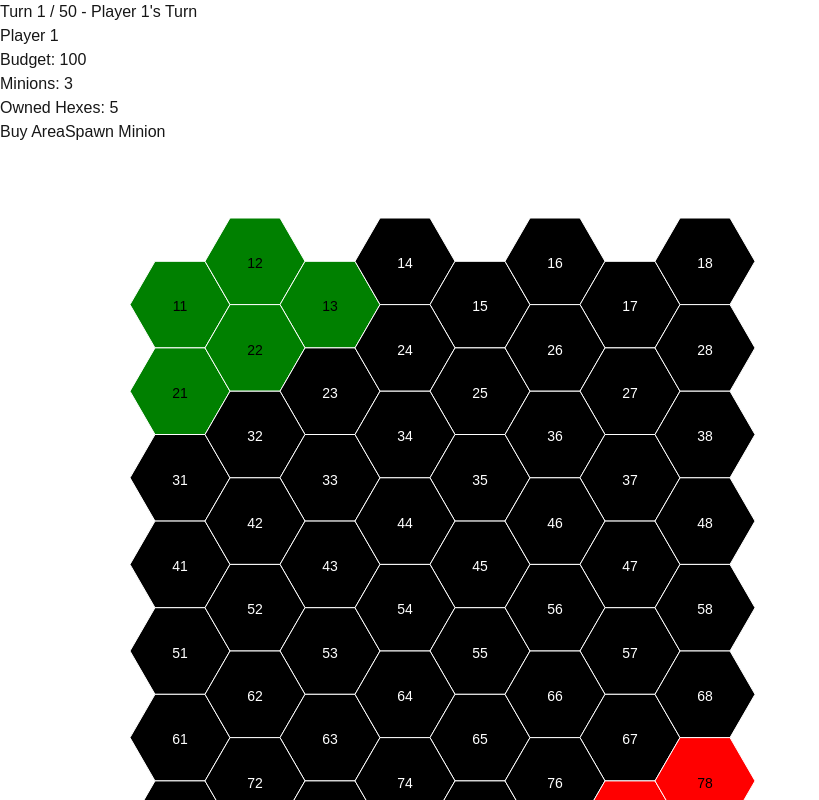
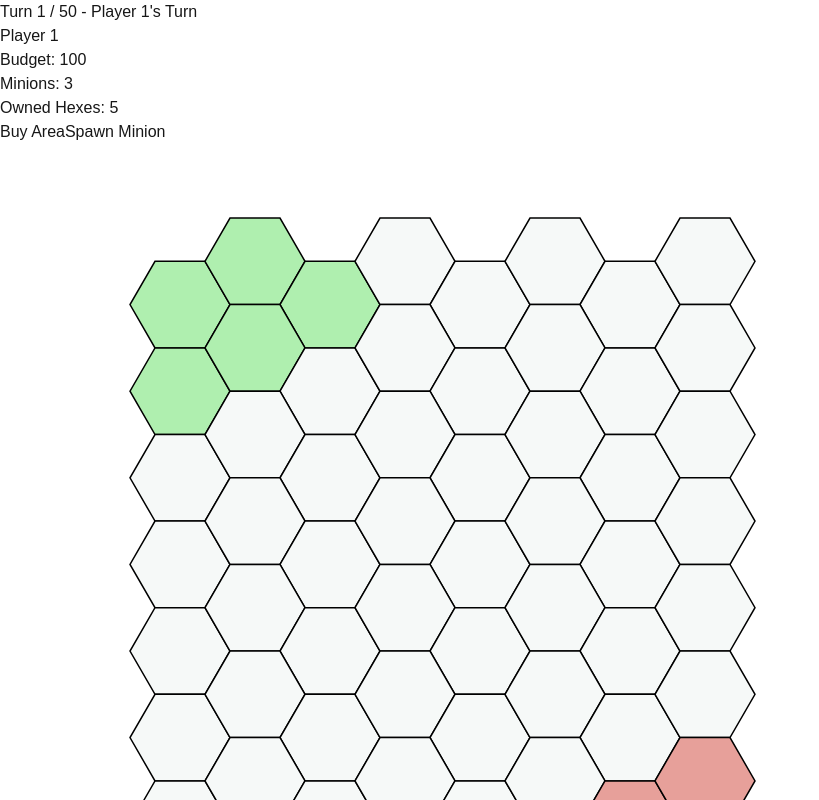
Before and after one commit to navyney/KOMBAT, a Next.js app in the folder frontend/: page /GamePage in a window 1280 px wide. Shown: the top 800 px of the page, without its empty margins (0-819 px from the left). Built offline with nearby package versions, Linux system fonts and the light colour scheme.

Commit message:
change green and red code for hex

```diff
--- a/frontend/src/component/HexGrid.tsx
+++ b/frontend/src/component/HexGrid.tsx
@@ -89,16 +89,16 @@ const HexGrid: React.FC<Hex> = ({rows, cols, size, distance, initialHex_Ally, in
                            onClick={() => toggleHexColor(hexId)}>
                             <polygon
                                 points={hexagonPath}
-                                stroke="white"
-                                strokeWidth={1}
+                                stroke="black"
+                                strokeWidth={1.5}
                                 fill={
                                     selectedAllyHexes.includes(hexId)
-                                        ? "green"
+                                        ? "#afefaf"
                                         : selectedOpponentHexes.includes(hexId)
-                                            ? "red"
+                                            ? "#e7a09a"
                                             : selectedYellowHex === hexId
-                                                ? "yellow"
-                                                : "black"
+                                                ? "#f6f9f8"
+                                                : "#f6f9f8"
                                 }
                                 style={{cursor: "pointer"}}
                             />
@@ -109,10 +109,10 @@ const HexGrid: React.FC<Hex> = ({rows, cols, size, distance, initialHex_Ally, in
                                 textAnchor="middle"
                                 fill={
                                     selectedAllyHexes.includes(hexId) || selectedOpponentHexes.includes(hexId) || selectedYellowHex === hexId
-                                        ? "black"
-                                        : "white"}
+                                        ? "#f6f9f8"
+                                        : "#f6f9f8"}
                             >
-                                {hexId}
+
                             </text>
                         </g>
                     );
```
Also changed, not shown: frontend/src/app/start/page.tsx (+2 -10 lines), frontend/public/image/Desktop - 1.png (added), frontend/public/image/homepage.png.
